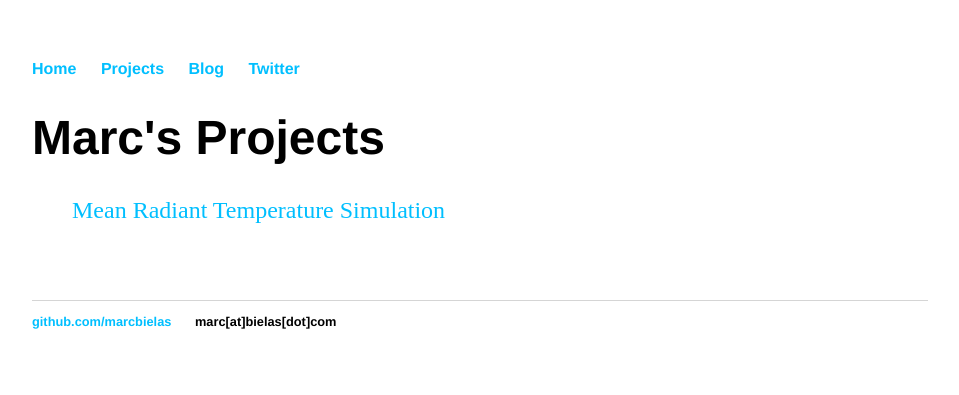
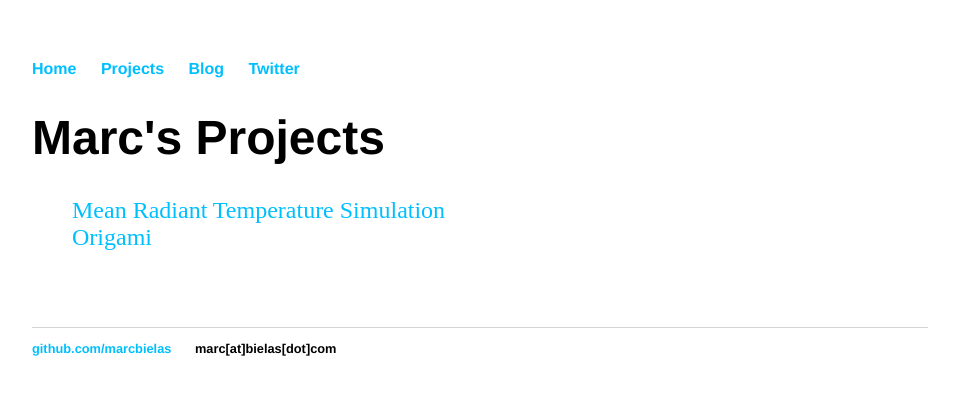
Before and after one commit to marcbielas/marcbielas.github.io-old, a Jekyll site: the page built from projects/index.html, in a window 1280 px wide. Shown: the top 395 px of the page, without its empty margins (160-1119 px from the left). Built offline with Jekyll 4.4.1, drawn with Linux system fonts in a browser that asks for light colours.

Commit message:
Update index.html

```diff
--- a/projects/index.html
+++ b/projects/index.html
@@ -7,4 +7,5 @@ title: Marc's Projects
 <ul class = "projects">
 
 	<li><a href="http://marcbielas.com/MRT-Simulation/">Mean Radiant Temperature Simulation</a></li>
+	<li><a href="http://marcbielas.com/Origami/">Origami</a></li>
 </ul>
```
